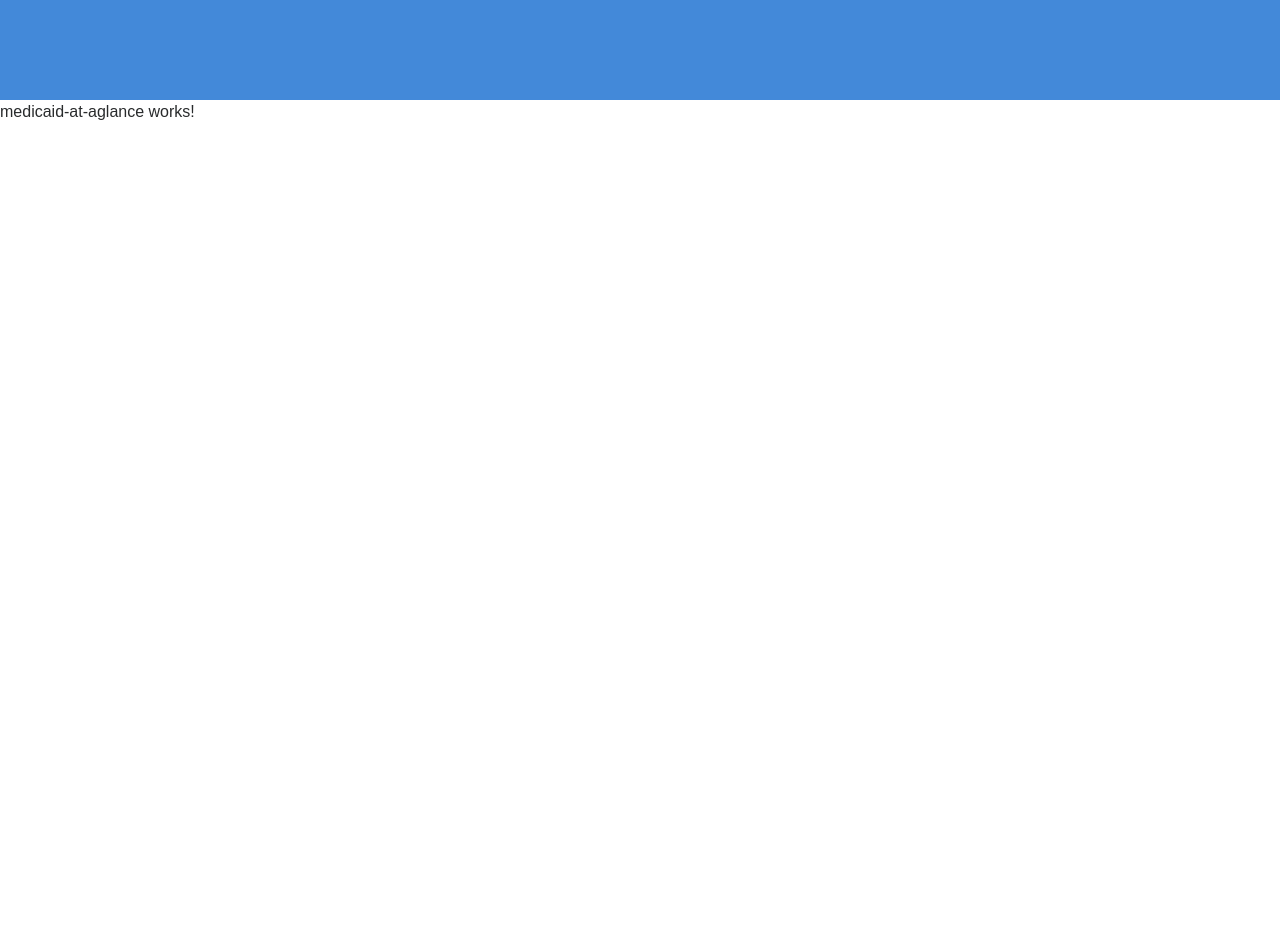
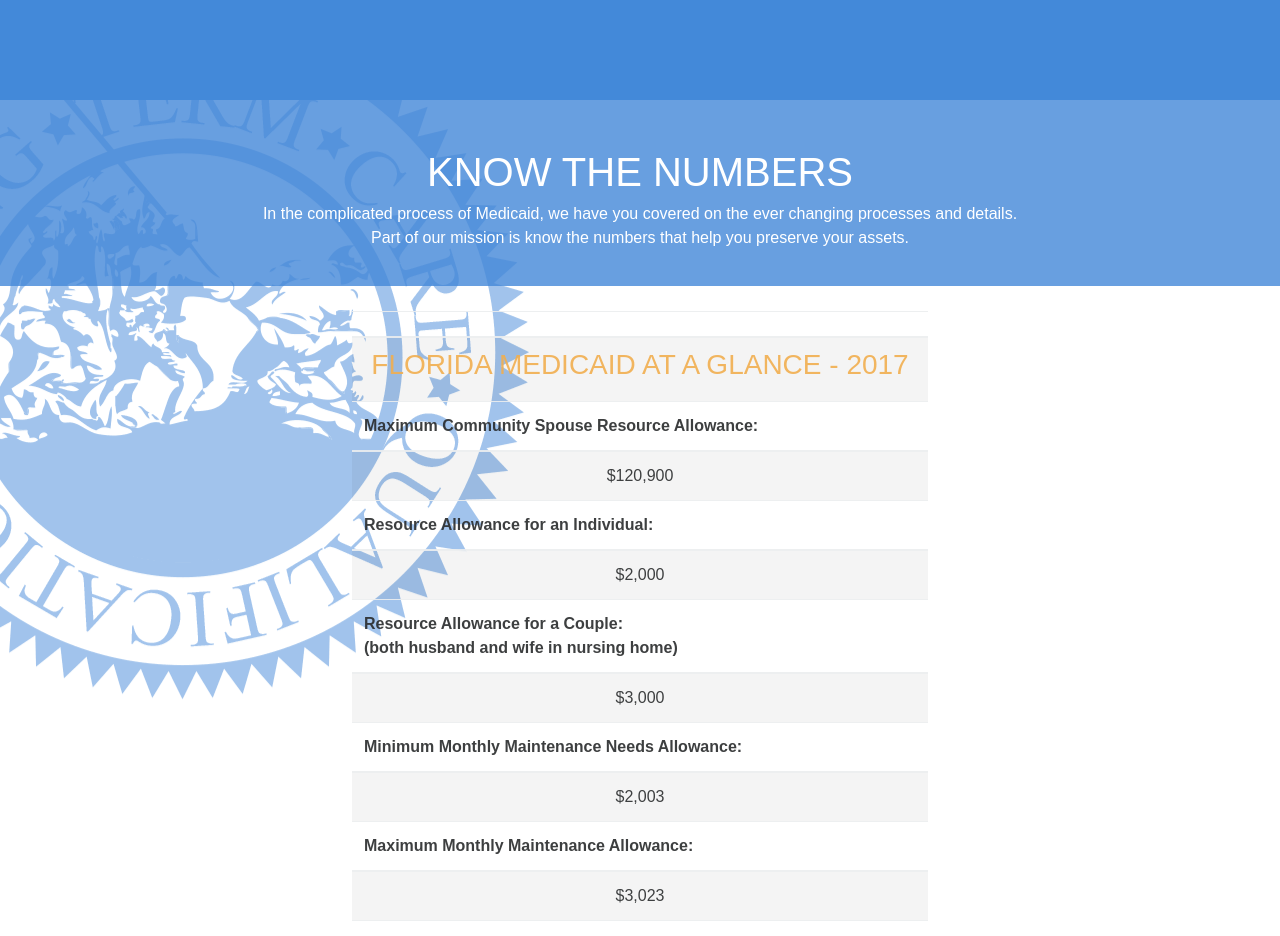
Before and after one commit to austinKurtis/long-term-care-solutions, an Angular app: page /medicaid-at-aglance in a window 1280 px wide. Shown: the top 936 px of the page. Before the commit the page ends 800 px from the top, so only its background shows below. Built offline with nearby package versions, Linux system fonts and the light colour scheme.

Commit message:
fixed flex boxes

```diff
--- a/src/app/home/home.component.css
+++ b/src/app/home/home.component.css
@@ -1,13 +1,31 @@
 .introTextBox {
-    width: 100%;
     color: #4389d9;
     text-align: center;
+    margin: 0 auto;
+    width: 50%;
 }
-.signImage {
+.homeTopRowRight {
+    width: 50%;
+    margin: 0 auto;
+    text-align:right;
+}
+.blueLogo {
+    width: 77%;
+}
+/* .signImage {
     position: absolute;
     left: 0;
     z-index: 1;
+} */
+.signDiv{
+    width: 65%;
 }
+.homeSignImg {
+    width: 100%;
+    height: auto;
+
+}
+
 .homeFlag {
     position: absolute;
     top: -211px;
@@ -24,19 +42,18 @@
 
 .blueSquare {
     background-color: #4389d9;
-    width: 100%;
-    height: 639px;
     color: white;
-    padding: 40px 25px 0 130px;
+    padding: 40px 25px 0 40px;
+    width: 35%;
 }
 
-/* .homeAdv {
-    background-image: url(../assets/images/HomeAdvanced.jpg);
+.homeAdv {
+    background-image: url('/assets/images/HomeAdvanced.jpg');
     background-repeat: no-repeat;
     background-size: cover;
     height: 870px;
     color: #fff;
-} */
+}
 
 .homeAdvDark {
     height: 100%;
@@ -46,7 +63,7 @@
     padding-top: 50px;
 }
 .homeAdvTopBox {
-    vertical-align: middle;
+    /* vertical-align: middle;*/
     padding: 10px 0;
     margin-bottom: 10px;
     border-bottom: 1px solid rgba(255,255,255,.45);
@@ -71,14 +88,19 @@
     font-size: 5.3em;
     font-weight: bolder;
     text-align: right;
-    padding-right: 0;
 }
 
 .homeBtnTxt {
     font-size: 2.2em;
     margin: 0 !important;
-    text-align: left;
-    padding-left: 5px;
-    padding-top: 2px;
+    padding-left: 15px;
+    padding-top: 23px;
     line-height: 1.1;
 }
+.freeAdvButton {
+    margin: 0 auto;
+    background-color: #f9932f;
+    border-radius: 5px;
+    border-color: #f9932f;
+    padding: 5px 20px 0;
+}
--- a/src/app/home/home.component.html
+++ b/src/app/home/home.component.html
@@ -1,22 +1,19 @@
-<div class="container-fluid">
-  <div class="row align-items-center">
-    <div class="col introTextBox">
+<div class="d-flex flex-lg-row flex-sm-column">
+    <div class=" introTextBox align-self-center ">
         <h1>LONG TERM CARE<br />
             QUALIFICATIONS</h1>
         <h4>Where clients are family.</h4>
     </div>
-    <div class="col">
-      <img src="../assets/images/Flag.gif" class="homeFlag" width="50%">
-      <img src="../assets/images/blueLogo.png" width="50%">
+    <div class="homeTopRowRight">
+      <!-- <img src="../assets/images/Flag.gif" class="homeFlag"> -->
+      <img src="../assets/images/blueLogoAnimated.gif" class="blueLogo">
     </div>
 </div>
-  <div class="row">
-    <div class="col">
-
-      <img src="../assets/images/couplesign.png" class="signImage">
-      <div class="bluetri"></div>
+<div class="d-flex flex-lg-row flex-sm-column">
+  <div class="signDiv">
+    <img src="../assets/images/couplesign.png" class="homeSignImg">
+    <!-- <div class="bluetri"></div> -->
   </div>
-    <div class="col">
   <div class="blueSquare">
       <h3>Our specialty is crisis Medicaid planning.</h3>
       <h5>Crisis Medicaid Planning:</h5>
@@ -37,10 +34,9 @@
           determine an individual's eligibility. These tests are: medical necessity, income and assets.</p>
   </div>
 </div>
-  </div>
-  <div class="row homeAdv">
-    <div class="homeAdvDark">
-      <div class="row justify-content-center">
+<div class="homeAdv">
+  <div class="homeAdvDark justify-content-center">
+      <div class="d-flex flex-row justify-content-center">
         <div class="homeAdvTopBox">
           <img src="../assets/images/logo.png" class="homeAdvLogo">
           <div class="homeAdvTxt">
@@ -49,15 +45,35 @@
           </div>
         </div>
       </div>
-      <div class="row justify-content-center">
-          <h2>Are your advanced directives up to date?</h2>
+      <div class="d-flex flex-row justify-content-center">
+            <h2>Are your advanced directives up to date?</h2><br>
       </div>
-      <div class="row justify-content-center">
+      <div class="d-flex flex-row justify-content-center">
         <p><strong>We provide them for FREE as a courtesy to our clients.</strong></p>
       </div>
-      <div class="row justify-content-center align-self-end">
+      <button class="d-flex flex-row justify-content-center freeAdvButton">
+          <div class="homeBtnFree">
+            FREE
+          </div>
+          <div class="homeBtnTxt">
+            ADVANCED
+            <br>
+            DIRECTIVES
+          </div>
+      </button>
+      <!-- <div class="homeAdvTopBox">
+        <img src="../assets/images/logo.png" class="homeAdvLogo">
+        <div class="homeAdvTxt">
+          <h3>LONG TERM CARE</h3>
+          <h3>QUALIFICATIONS</h3>
+        </div>
+      </div>
+    <div class="homeAdv">
+        <h2>Are your advanced directives up to date?</h2>
+
+    </div>
+        <p><strong>We provide them for FREE as a courtesy to our clients.</strong></p>
       <button type="button" class="btn homeAdvBtn" routerLink="/advanced-directives">
-              <div class="row align-items-center">
               <div class="col float-right homeBtnFree">
                   FREE
               </div>
@@ -66,9 +82,6 @@
                   <br>
                   DIRECTIVES
               </div>
-              </div>
-          </button>
+      </button> -->
   </div>
 </div>
-  </div>
-</div>
--- a/src/app/medicaid-at-aglance/medicaid-at-aglance.component.css
+++ b/src/app/medicaid-at-aglance/medicaid-at-aglance.component.css
@@ -0,0 +1,28 @@
+.knowNum {
+    text-align: center;
+    color: white;
+    background-color: rgba(67, 136, 217, .8);
+    width: 100%;
+    margin-bottom: 25px;
+    padding: 50px 0 20px;
+}
+.magTable{
+    width: 45%;
+    text-align: center;
+}
+
+.tableRounded {
+    border-radius: .75em;
+}
+
+.textBorder {
+    border-bottom: 2px solid yellow;
+}
+.backgroundImage{
+    background-image: url('/assets/images/Background.gif');
+    background-repeat: repeat-y;
+    background-size: cover;
+}
+.tableOpacity {
+    opacity: .90;
+}
--- a/src/app/medicaid-at-aglance/medicaid-at-aglance.component.html
+++ b/src/app/medicaid-at-aglance/medicaid-at-aglance.component.html
@@ -1,3 +1,131 @@
-<p>
-  medicaid-at-aglance works!
-</p>
+<div class="backgroundImage">
+    <div class="d-flex flex-row justify-content-center">
+      <div class="knowNum">
+        <h1>KNOW THE NUMBERS</h1>
+        <p>In the complicated process of Medicaid, we have you covered on the ever changing processes and details.<br>Part of our mission is know the numbers that help you preserve your assets.</p>
+      </div>
+    </div>
+    <div class="mx-auto magTable">
+    <table class="table table-striped table-dark tableOpacity tableRounded">
+        <thead>
+          <tr>
+            <th scope="col"></th>
+          </tr>
+        </thead>
+        <tbody>
+          <tr>
+            <td><h3 class="text-warning">FLORIDA MEDICAID AT A GLANCE - 2017</h3></td>
+          </tr>
+        </tbody>
+      <thead>
+        <tr>
+          <th scope="col">Maximum Community Spouse Resource Allowance:</th>
+        </tr>
+      </thead>
+      <tbody>
+        <tr>
+          <td>$120,900</td>
+        </tr>
+      </tbody>
+      <thead>
+        <tr>
+          <th scope="col">Resource Allowance for an Individual:</th>
+        </tr>
+      </thead>
+      <tbody>
+        <tr>
+          <td>$2,000</td>
+        </tr>
+      </tbody>
+      <thead>
+        <tr>
+          <th scope="col">Resource Allowance for a Couple:<br>(both husband and wife in nursing home)</th>
+        </tr>
+      </thead>
+      <tbody>
+        <tr>
+          <td>$3,000</td>
+        </tr>
+      </tbody>
+      <thead>
+        <tr>
+          <th scope="col">Minimum Monthly Maintenance Needs Allowance:</th>
+        </tr>
+      </thead>
+      <tbody>
+        <tr>
+          <td>$2,003</td>
+        </tr>
+      </tbody>
+      <thead>
+        <tr>
+          <th scope="col">Maximum Monthly Maintenance Allowance:</th>
+        </tr>
+      </thead>
+      <tbody>
+        <tr>
+          <td>$3,023</td>
+        </tr>
+      </tbody>
+      <thead>
+        <tr>
+          <th scope="col">Monthly Personal Needs Allowance:</th>
+        </tr>
+      </thead>
+      <tbody>
+        <tr>
+          <td>$105</td>
+        </tr>
+      </tbody>
+      <thead>
+        <tr>
+          <th scope="col">Shelter Allowance:</th>
+        </tr>
+      </thead>
+      <tbody>
+        <tr>
+          <td>$601</td>
+        </tr>
+      </tbody>
+      <thead>
+        <tr>
+          <th scope="col">Standard Utility Allowance:</th>
+        </tr>
+      </thead>
+      <tbody>
+        <tr>
+          <td>$338</td>
+        </tr>
+      </tbody>
+      <thead>
+        <tr>
+          <th scope="col">Divestment Penalty Divisor:</th>
+        </tr>
+      </thead>
+      <tbody>
+        <tr>
+          <td>$8,662</td>
+        </tr>
+      </tbody>
+      <thead>
+        <tr>
+          <th scope="col">Income Cap Amount:</th>
+        </tr>
+      </thead>
+      <tbody>
+        <tr>
+          <td>$2,205</td>
+        </tr>
+      </tbody>
+      <thead>
+        <tr>
+          <td>We help people who do not fall within Medicaid's Guidelines (income and/or assets levels too high) to qualify for Medicaid Benefits in Approximately 30 days. Contact us now for more information.
+              <hr>
+              <a href="#">CLICK HERE</a>
+              <p>For a printable version</p>
+          </td>
+        </tr>
+      </thead>
+    </table>
+  </div>
+</div>
--- a/src/styles.css
+++ b/src/styles.css
@@ -2,3 +2,7 @@
 body {
     font-family: futura-pt, sans-serif;
 }
+
+.p-2 {
+    padding: 0 !important;
+}
```
Also changed, not shown: src/assets/images/Background.gif (added), src/assets/images/blueLogoAnimated.gif (added). Lines whose indentation alone changed are shown as unchanged.
